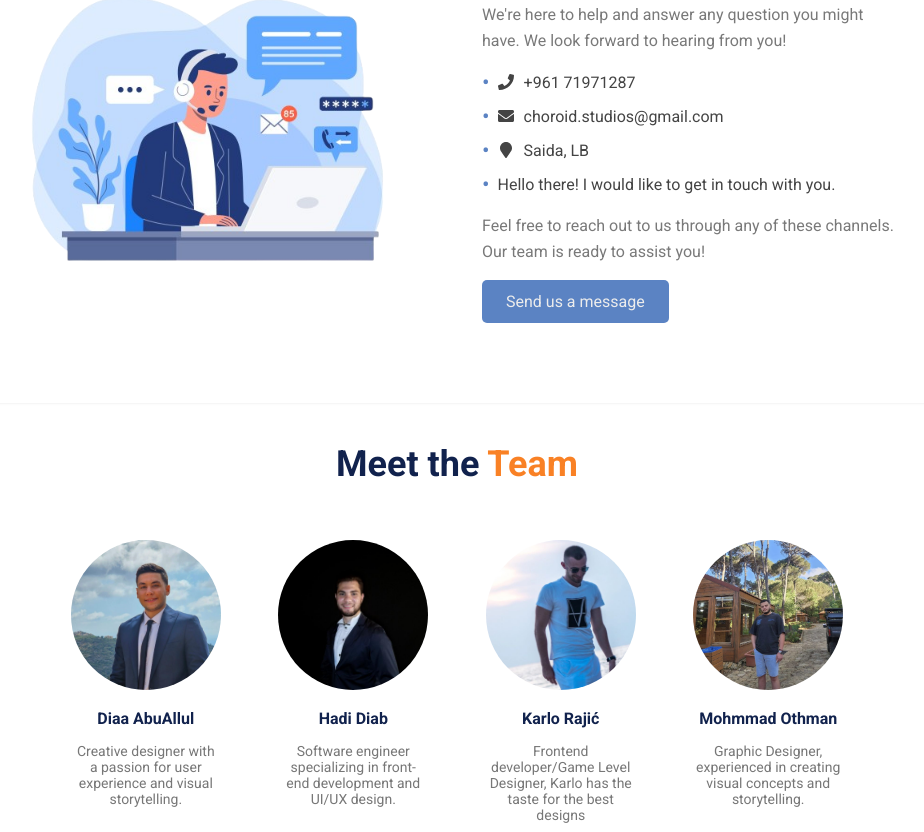
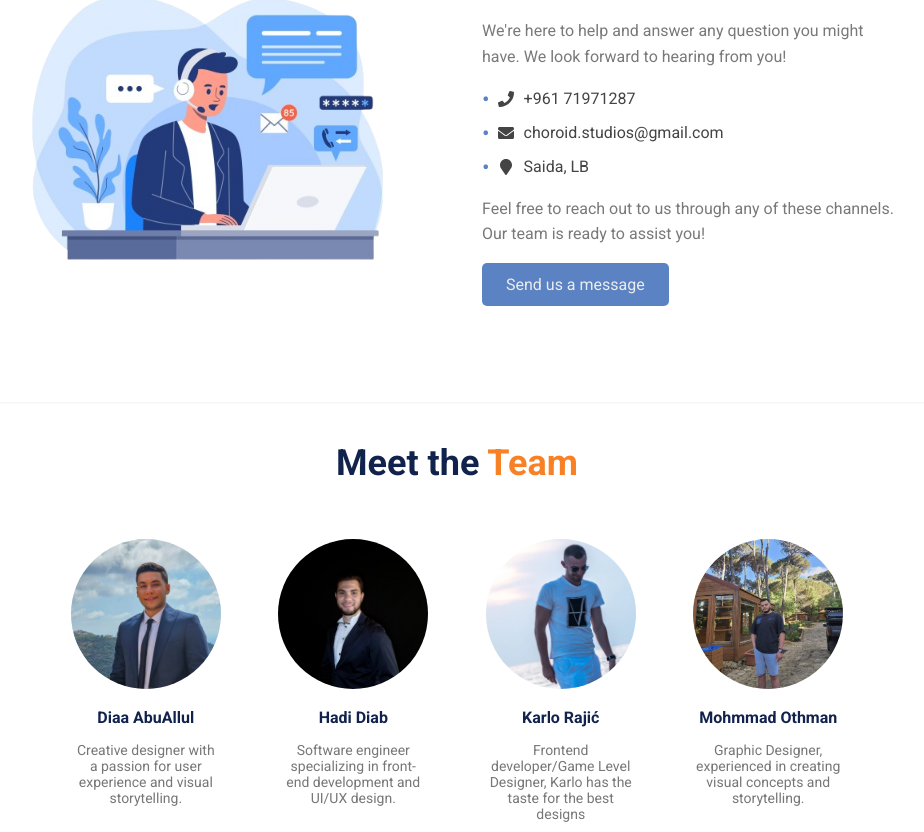
Before and after one commit to rabeeqiblawi/portfolio-nextjs, a Next.js app: page / in a window 1280 px wide. Shown: the part 2568-3400 px from the top of the page, without its empty margins (183-1107 px from the left). Built offline with nearby package versions, Linux system fonts and the light colour scheme.

Commit message:
removed wa message

```diff
--- a/src/config.js
+++ b/src/config.js
@@ -259,7 +259,6 @@ export const config = {
             phone: "+961  71971287",
             mail: "choroid.studios@gmail.com",
             location: "Saida, LB",
-            whatsappMessage:"Hello there! I would like to get in touch with you.",
         }
     },
     featureFlags: {
```
